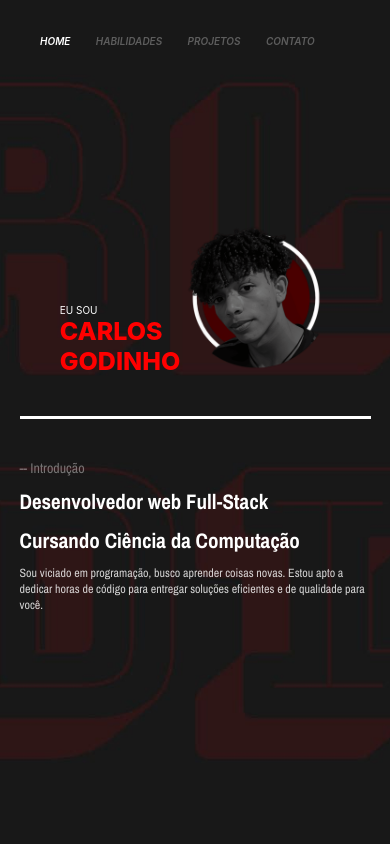
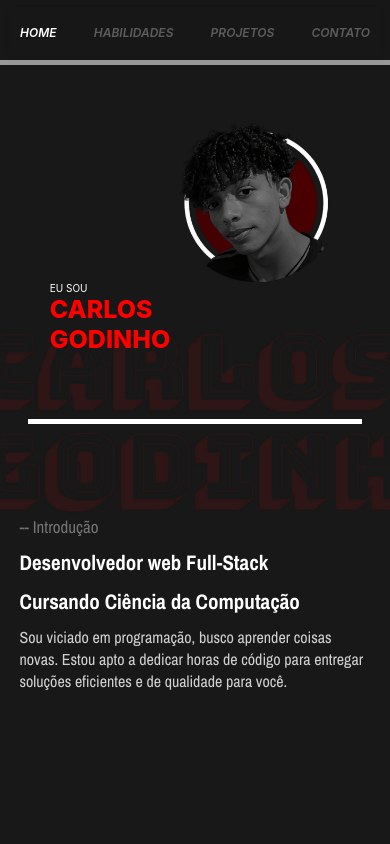
Before and after one commit to vaipado/dev-portfolio, a React (Vite) app: page / in a window 390 px wide. Shown: the top 844 px of the page. Built offline with nearby package versions, Linux system fonts and the light colour scheme.

Commit message:
Melhorias na responsividade para dispositivos menores

```diff
--- a/src/components/About.jsx
+++ b/src/components/About.jsx
@@ -11,7 +11,7 @@ function About() {
     useEffect(() => {
         ScrollTrigger.create({
             trigger: wrapperRef.current,
-            start: "top -39%",
+            start: "top -50%",
             onEnter: () => {
                 gsap.to(wrapperRef.current, {
                     x: "-150%",
@@ -45,7 +45,7 @@ function About() {
                         <h1>CARLOS<br />GODINHO</h1>
                     </div>
                 </div>
-
+                <div className="barraMobile"></div>
                 <div className="bio">
                     <div className="textoGaveta" ref={textRef}>
                         <p className="subtitle">-- Introdução</p>
--- a/src/components/Header.jsx
+++ b/src/components/Header.jsx
@@ -77,7 +77,6 @@ function Header() {
           <li className={activeTab === "contato" ? "aba-ativa" : ""}>
             <a href="#contato">CONTATO</a>
           </li>
-          <span className="point-header" ref={pointRef}></span>
         </ul>
       </nav>
     </header>
--- a/src/components/Projects.jsx
+++ b/src/components/Projects.jsx
@@ -4,14 +4,21 @@ import jsLogo from "../assets/js.png";
 import digitalClock from "../assets/digitalClock.png";
 import portifolio from "../assets/portifolio.png";
 
+import gsap from "gsap";
+import { ScrollTrigger } from "gsap/ScrollTrigger";
+import { useEffect, useRef } from "react";
+gsap.registerPlugin(ScrollTrigger);
+
 function Projects() {
+  const cardRefs = useRef([]);
+
   const projects = [
     {
       id: 1,
       title: "Relógio Digital",
       tecnologias: [htmlLogo, cssLogo, jsLogo],
       description: "Um projeto de relógio digital com opções de alternância entre formatos de 12h e 24h, além de suporte para modo claro e escuro.",
-      image: digitalClock, // Corrigido
+      image: digitalClock,
       link: "https://github.com/vaipado/digital-clock"
     },
     {
@@ -32,14 +39,47 @@ function Projects() {
     }
   ];
 
+  useEffect(() => {
+    cardRefs.current.forEach((ref) => {
+      gsap.fromTo(ref,
+        {
+          x: 200,
+          y: 100,
+          opacity: 0,
+        },
+        {
+          scrollTrigger: {
+            trigger: ref,
+            start: "top 80%",
+            end: "bottom 35%", // <- quando o final do card sair da tela
+            toggleActions: "play reverse play reverse",
+          },
+
+          x: 0,
+          y: 0,
+          opacity: 1,
+          duration: 0.6,
+          ease: "elastic.out",
+        }
+      );
+    });
+  }, []);
+
   return (
     <section id="projetos" className="projects-section">
       <div className="projects-assets">
         <p className="subtitle">-- Projetos</p>
         <div className="projects-grid">
-          {projects.map(project => (
-            <a href={project.link} target="_blank" rel="noopener noreferrer" className="project-card" key={project.id}>
-              {/* Agora a imagem do projeto é exibida corretamente */}
+          {projects.map((project, index) => (
+            <a
+              href={project.link}
+              target="_blank"
+              rel="noopener noreferrer"
+              className="project-card"
+              key={project.id}
+              ref={el => cardRefs.current[index] = el}
+              style={{ opacity: 0 }}
+            >
               <div className="project-image">
                 <img src={project.image} alt={project.title} />
               </div>
@@ -47,8 +87,8 @@ function Projects() {
               <h3>{project.title}</h3>
               <p>Principais tecnologias empregadas:</p>
               <div className="principaisTec">
-                {project.tecnologias.map((tec, index) => (
-                  <img key={index} src={tec} />
+                {project.tecnologias.map((tec, i) => (
+                  <img key={i} src={tec} />
                 ))}
               </div>
               <p>{project.description}</p>
@@ -57,7 +97,7 @@ function Projects() {
         </div>
       </div>
     </section>
-  )
+  );
 }
 
-export default Projects
+export default Projects;
--- a/src/index.css
+++ b/src/index.css
@@ -168,7 +168,6 @@ h3 {
   width: 100%;
   height: 100%;
   transition: transform 0.5s ease-out;
-  position: relative;
 }
 
 .sobreFotoNome {
@@ -277,7 +276,7 @@ h3 {
 .projects-grid {
   display: grid;
   grid-template-columns: repeat(auto-fit, minmax(300px, 1fr));
-  gap: 1fem;
+  gap: 1em;
   justify-content: center;
   padding: 20px;
   height: 60vh;
@@ -583,74 +582,103 @@ footer {
 
 @media (max-width: 480px) {
 
-  .about-content {
+  .sobreMim {
+    background-size: contain;
+    background-position: center;
+    background-repeat: no-repeat;
+    background-attachment: fixed;
+    min-height: 100vh;
+    max-height: 100vh;
+    max-width: 100vw;
+    overflow: hidden;
+  }
+
+
+  .bio {
+    max-height: 35%;
     display: flex;
     flex-direction: column;
+    justify-content: center;
     align-items: center;
-    justify-content: center;
-    gap: 40px;
+  }
+
+  .about-content {
+    height: 80vh;
+    flex-direction: column;
+    align-items: center;
+    justify-content: space-around;
+  }
+
+  .barraMobile {
+    width: 95%;
+    height: 5px;
+    background-color: white;
   }
 
   .about-section {
-    height: auto;
+    height: 80vh;
   }
 
   .sobreFotoNome {
-    max-height: 40%;
+    max-height: 35%;
   }
 
   .profile-image img {
-    margin: 0;
-    width: 150px;
-    min-height: 150px;
-    overflow: visible;
+    width: 170px;
+    min-height: 170px;
   }
 
   .profile-nome p {
-    color: white;
     font-size: 10px;
-    line-height: 1.2;
   }
 
   .profile-nome h1 {
-    color: var(--strong-red);
     font-size: 25px;
-    font-weight: 800;
-    line-height: 1.2;
   }
 
   nav {
     & a {
-      font-size: 10px;
+      font-size: 12px;
       transition: 0.4s;
     }
   }
 
-
   header {
     width: 100%;
+    padding: 0;
+    padding: 10px 0 10px 0;
+    background-color: #1818187b;
+    backdrop-filter: blur(5px);
+    border-bottom: solid 5px rgba(255, 255, 255, 0.555);
+  }
+
+  nav {
+    width: 100%;
+    display: flex;
+    justify-content: space-around;
   }
 
   .textoGaveta {
-    border-top: white solid 3px;
     border-left: none;
     padding: 0;
-    padding-top: 40px;
   }
 
   .subtitulo-maior {
     font-size: 21px;
-    color: white;
   }
 
   .subtitle {
-    font-size: 14px;
+    font-size: 17px;
   }
 
   .sobreTexto {
-    word-wrap: break-word;
-    font-size: 12px;
-    color: hsla(0, 0%, 100%, 0.8);
+    font-size: 16px;
+  }
+
+  .skillsProjects {
+    background-size: contain;
+    background-repeat: repeat;
+    overflow: hidden;
   }
 
   .divClasseHabilidades img {
@@ -669,10 +697,6 @@ footer {
 
   .divClasseHabilidades .fronted, .divClasseHabilidades .backend {
     background-color: var(--more-light-black);
-    display: flex;
-    flex-direction: column;
-    justify-content: space-around;
-    align-items: center;
     width: 43%;
     font-weight: 600;
     color: rgba(255, 255, 255, 0.7);
@@ -682,23 +706,24 @@ footer {
     & h4 {
       font-size: 17px;
     }
-    & p{
+
+    & p {
       font-size: 10px;
     }
   }
 
-  .divClasseHabilidades{
+  .divClasseHabilidades {
     width: 100%;
     justify-content: space-around;
     align-items: center;
   }
 
-  .skills-section{
+  .skills-section {
     width: 100vw;
   }
 
   /**/
-  .divHabilidades{
+  .divHabilidades {
     width: 95%;
     height: 30vh;
   }
@@ -721,6 +746,7 @@ footer {
   .skills-container {
     gap: 1rem;
   }
+
   /**/
 
   .projects-section {
@@ -730,6 +756,7 @@ footer {
   .projects-assets {
     width: 90%;
   }
+
   .projects-grid {
     display: grid;
     grid-template-columns: repeat(auto-fit, minmax(280px, 1fr));
@@ -755,7 +782,7 @@ footer {
     font-size: 10px;
   }
 
-.project-card h3{
+  .project-card h3 {
     font-size: 15px;
     padding: 0;
   }
@@ -795,7 +822,7 @@ footer {
     width: 80%;
   }
 
-.texto-contato{
+  .texto-contato {
     font-size: 10px;
     width: 100%;
   }
@@ -817,7 +844,7 @@ footer {
     line-height: 1;
   }
 
-footer p{
+  footer p {
     font-size: 10px;
   }
 
```
Lines whose indentation alone changed are shown as unchanged.
